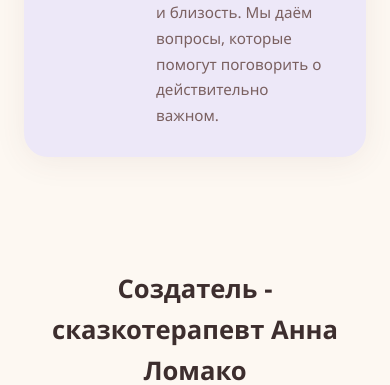
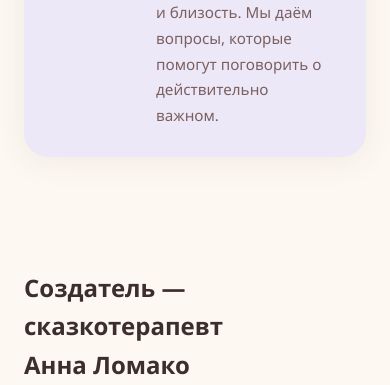
Before and after one commit to kotyadji-coder/tales, a FastAPI app: page / in a window 390 px wide. Shown: the part 3279-3664 px from the top of the page. Run offline with FastAPI, Linux system fonts and the light colour scheme; grey boxes are pictures that could not be loaded.

Commit message:
Add mobile-responsive creator title with line breaks

```diff
--- a/templates/index.html
+++ b/templates/index.html
@@ -822,6 +822,15 @@
         width: 100%;
       }
     }
+  .mobile-only {
+    display: none;
+  }
+
+  @media (max-width: 768px) {
+    .mobile-only {
+      display: block;
+    }
+  }
   </style>
 </head>
 <body>
@@ -982,7 +991,7 @@
 <!-- ─── О СОЗДАТЕЛЕ ──────────────────────────────────────────────── -->
 <section class="creator" id="creator">
   <div class="container">
-    <h2 class="section-title reveal">Создатель - сказкотерапевт Анна Ломако </h2>
+    <h2 class="creator-title">Создатель —<br class="mobile-only">сказкотерапевт<br class="mobile-only">Анна Ломако</h2>
 
     <div class="creator-inner reveal">
 
```
